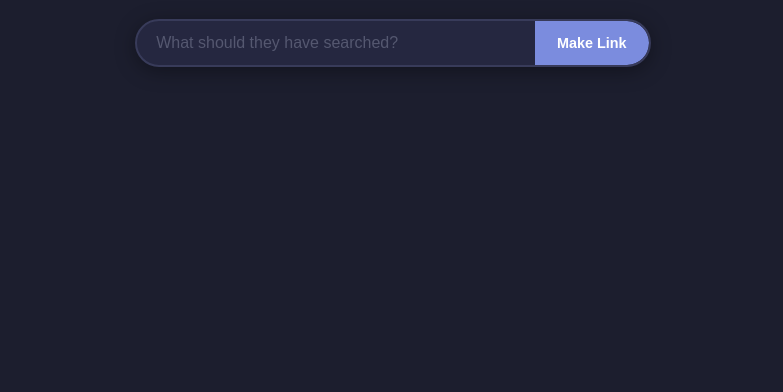
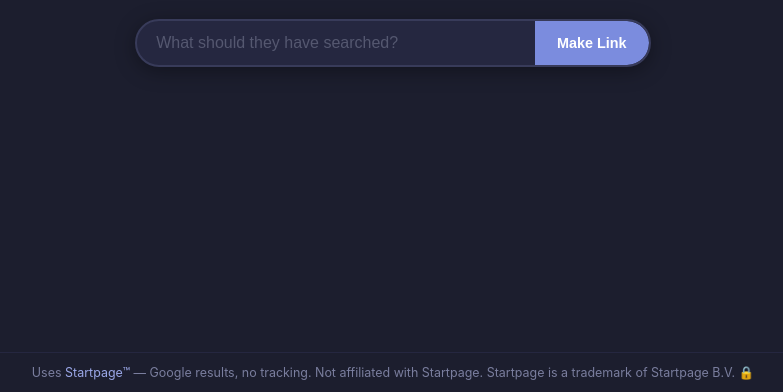
Before and after one commit to EsmailELBoBDev2/Let-Me-Startpage-That-For-You, a plain HTML site: page index.html in a window 1280 px wide. Shown: the part 408-800 px from the top of the page, without its empty margins (247-1030 px from the left). Drawn offline with Linux system fonts and the light colour scheme.

Commit message:
feat: build Let Me Startpage That For You from scratch
- Single index.html, no dependencies, no build step
- Dark theme matching Startpage's navy/dark palette
- Home page: type a query, get a shareable ?q= URL with one-click copy
- Player page: animated fake cursor glides in, clicks the search box,
  types the query letter-by-letter, moves to Search button, clicks it,
  shows 'Was that so hard? 🙄' with a spring pop-in animation, then
  redirects to Startpage with the query
- Footer with Startpage™ attribution, no-affiliation disclaimer, and
  trademark notice — brighter muted text to match the site style
- Full README: project overview, AI-built badge, all 5 prompts used in
  one code block, how it works, usage, and privacy rationale

```diff
--- a/index.html
+++ b/index.html
@@ -141,6 +141,23 @@
                   opacity .3s;
       filter: drop-shadow(0 1px 3px rgba(0,0,0,.6));
     }
+
+    /* ── Footer ── */
+    footer {
+      position: fixed;
+      bottom: 0; left: 0; right: 0;
+      text-align: center;
+      padding: .75rem 1rem;
+      font-size: .78rem;
+      color: #7a7e9e;
+      border-top: 1px solid #252740;
+      background: #1c1e2e;
+    }
+    footer a {
+      color: #9ba8e8;
+      text-decoration: none;
+    }
+    footer a:hover { text-decoration: underline; }
   </style>
 </head>
 <body>
@@ -174,6 +191,11 @@
 
   <p id="hint"></p>
 </div>
+
+<footer>
+  Uses <a href="https://www.startpage.com" target="_blank" rel="noopener">Startpage™</a> —
+  Google results, no tracking. Not affiliated with Startpage. Startpage is a trademark of Startpage B.V. 🔒
+</footer>
 
 <!-- Fake cursor (arrow SVG) -->
 <div id="cur">
```
Also changed, not shown: 1 other file.
